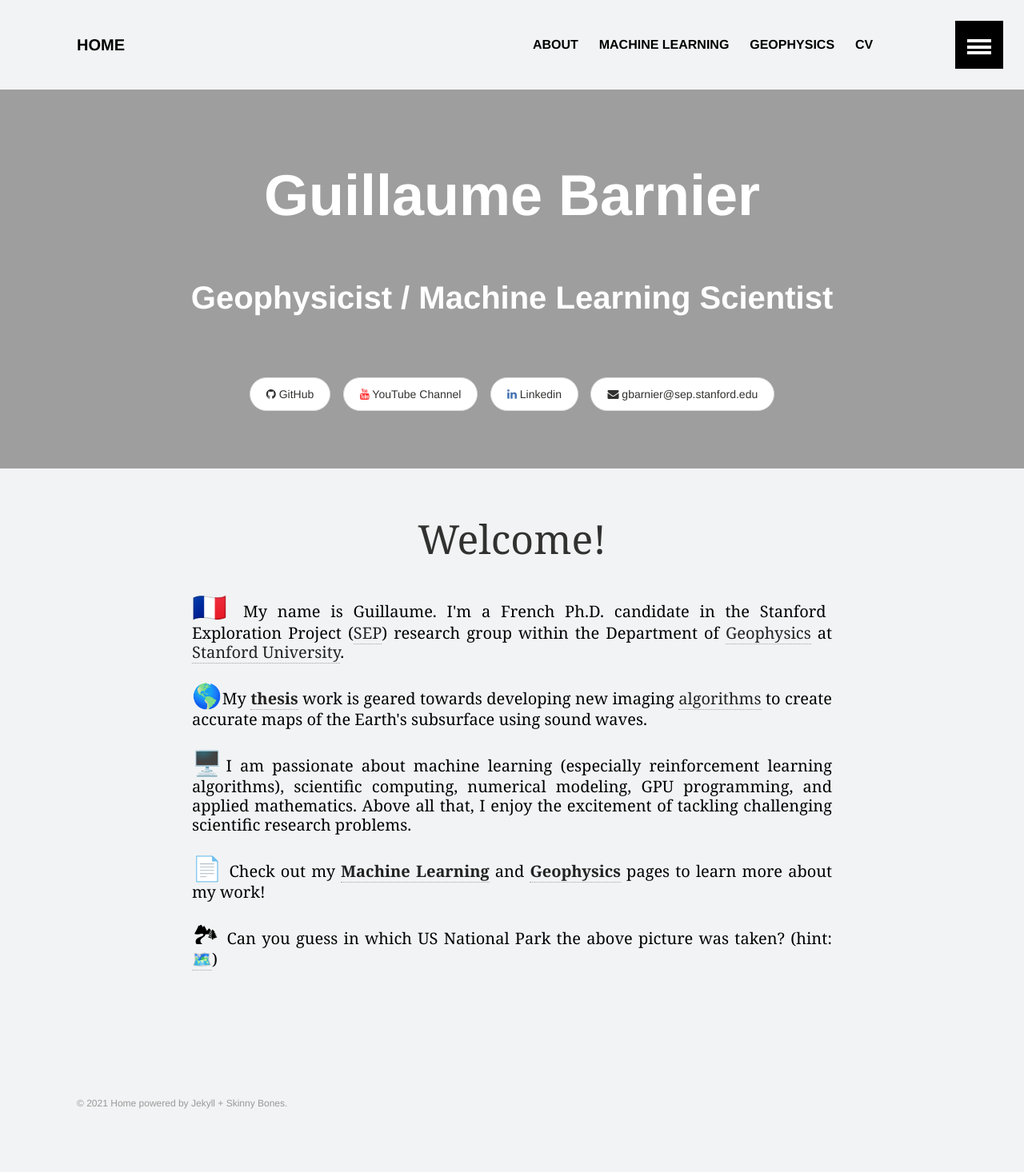
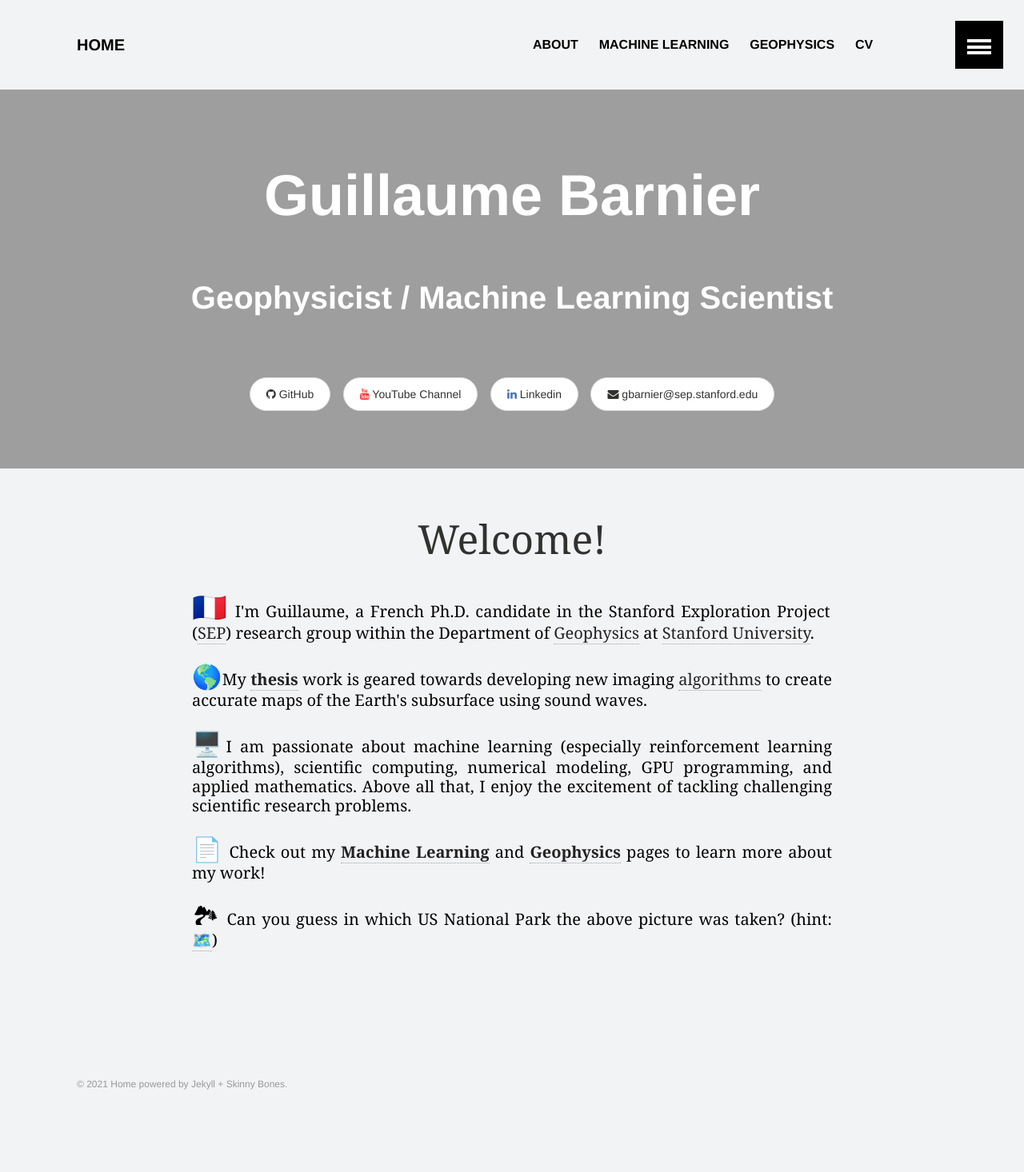
Before and after one commit to gbarnier/gbarnier.github.io, a Jekyll site: the page built from index.md, in a window 1280 px wide. Shown: the whole page at 80% size. Built offline with Jekyll 4.4.1, drawn with Linux system fonts in a browser that asks for light colours; after the commit the page ends 1442 px from its top, so only the background shows below that.

Commit message:
Update index.md

```diff
--- a/index.md
+++ b/index.md
@@ -67,7 +67,7 @@ image:
 <body>
     <p class="title-display">Welcome!</p>
     <p class="p-display">
-    <span style="font-size: 35px">🇫🇷</span> My name is Guillaume. I'm a French Ph.D. candidate in the Stanford Exploration Project (<a href="/sep">SEP</a>) research group within the Department of <a href="https://earth.stanford.edu/geophysics" target="_blank">Geophysics</a> at <a href="https://www.stanford.edu" target="_blank">Stanford University</a>. <br/><br/>
+    <span style="font-size: 35px">🇫🇷</span> I'm Guillaume, a French Ph.D. candidate in the Stanford Exploration Project (<a href="/sep">SEP</a>) research group within the Department of <a href="https://earth.stanford.edu/geophysics" target="_blank">Geophysics</a> at <a href="https://www.stanford.edu" target="_blank">Stanford University</a>. <br/><br/>
     <span style="font-size: 30px">🌎</span>My <a href="/fwime"><b>thesis</b></a> work is geared towards developing new imaging <a href="/geophysics">algorithms</a> to create accurate maps of the Earth's subsurface using sound waves.<br/><br/>
     <span style="font-size: 30px">🖥️</span>I am passionate about machine learning (especially reinforcement learning algorithms), scientific computing, numerical modeling, GPU programming, and applied mathematics. Above all that, I enjoy the excitement of tackling challenging scientific research problems. <br/><br/>
     <span style="font-size: 30px">📄</span> Check out my <a href="/ml_projects"><b>Machine Learning</b></a> and <a href="/geophysics"><b>Geophysics</b></a> pages to learn more about my work!<br/><br/>
```
